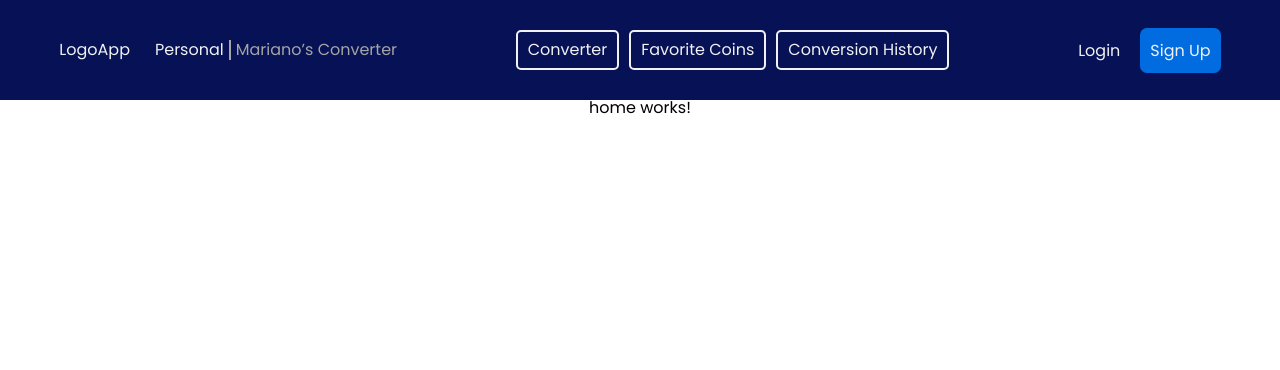
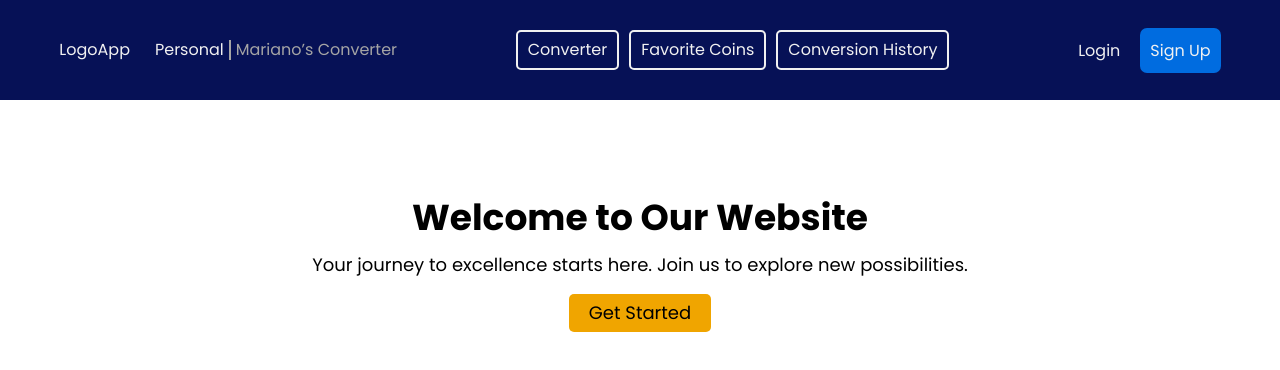
Before and after one commit to marianotravella1/CurrencyConverterFront, an Angular app: page / in a window 1280 px wide. Shown: the top 370 px of the page. Built offline with nearby package versions, Linux system fonts and the light colour scheme.

Commit message:
modified: home component first design

```diff
--- a/src/app/Pages/home/home.component.html
+++ b/src/app/Pages/home/home.component.html
@@ -1 +1,7 @@
-<p>home works!</p>
+<section class="hero">
+  <div class="container">
+    <h2>Welcome to Our Website</h2>
+    <p>Your journey to excellence starts here. Join us to explore new possibilities.</p>
+    <a class="cta">Get Started</a>
+  </div>
+</section>
--- a/src/app/Pages/home/home.component.scss
+++ b/src/app/Pages/home/home.component.scss
@@ -0,0 +1,31 @@
+.hero {
+  color: #000000;
+  padding: 100px 0;
+  text-align: center;
+}
+
+.hero h2 {
+  font-size: 36px;
+  margin-bottom: 20px;
+  font-weight: bold;
+}
+
+.hero p {
+  font-size: 18px;
+  margin-bottom: 20px;
+}
+
+.hero .cta {
+  display: inline-block;
+  padding: 10px 20px;
+  background-color: #f0a500;
+  color: #000000;
+  text-decoration: none;
+  font-size: 18px;
+  border-radius: 5px;
+  transition: background-color 0.3s;
+}
+
+.hero .cta:hover {
+  background-color: #d18c00;
+}
```
